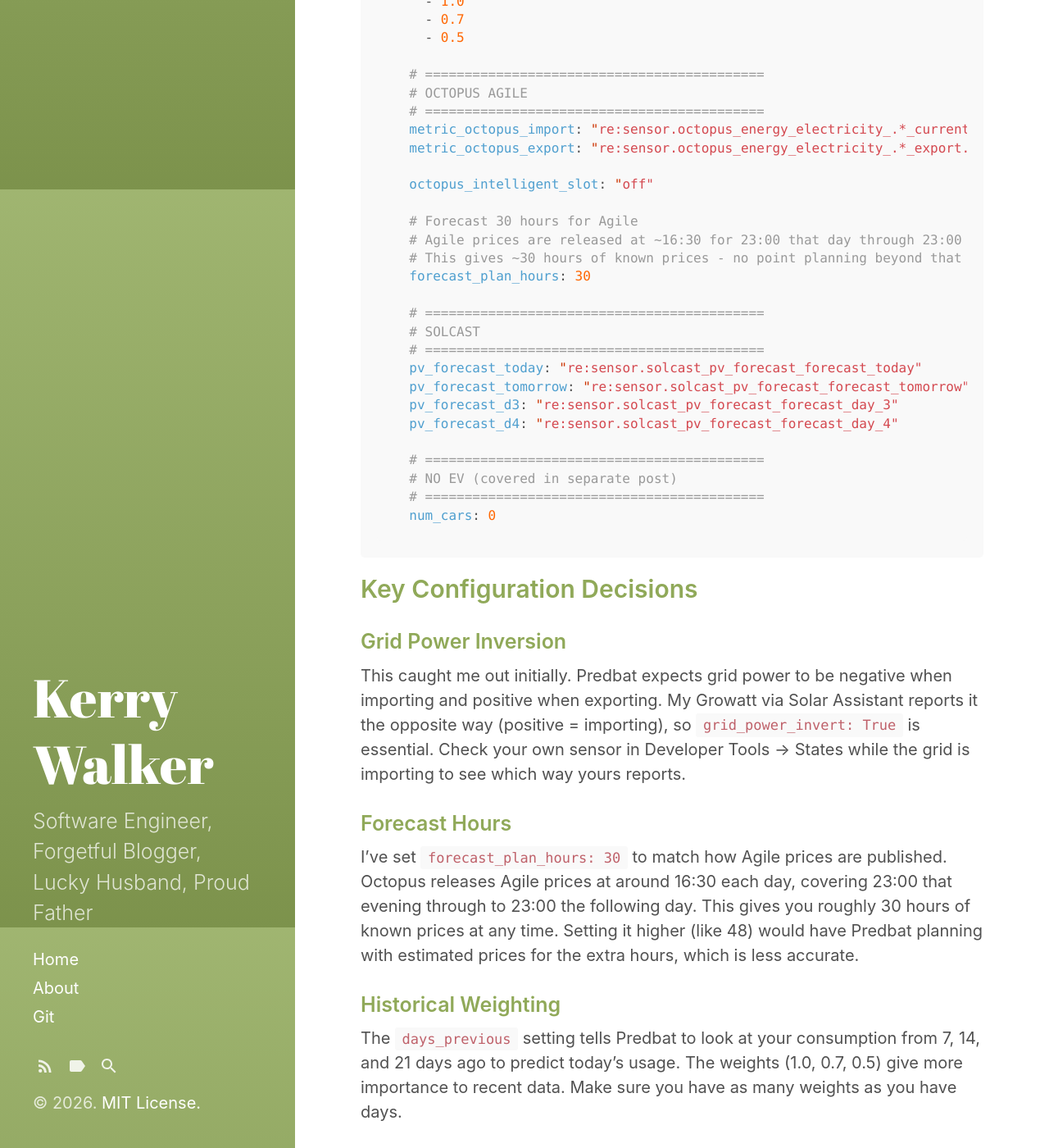
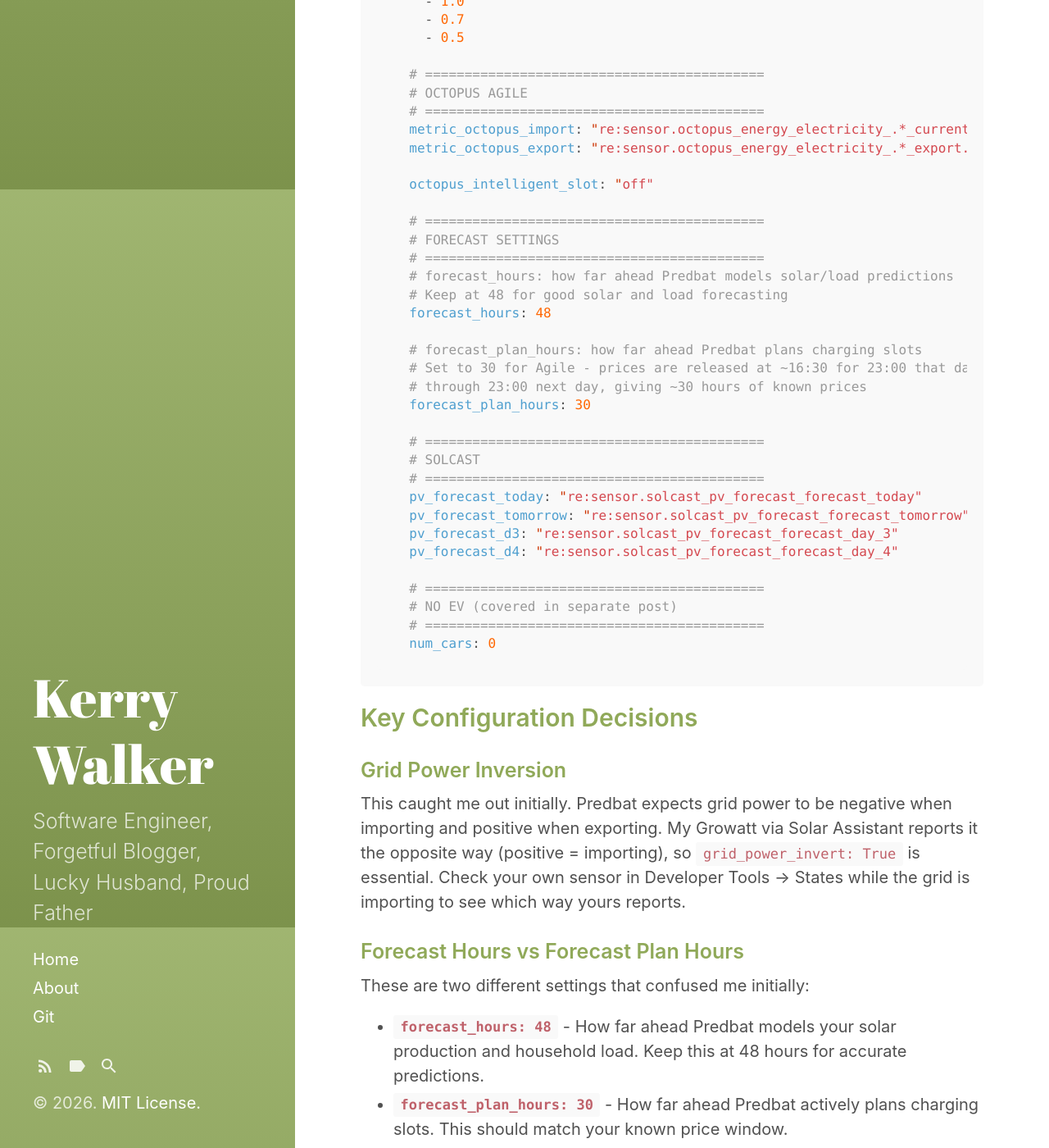
Before and after one commit to KerryWalker/KerryWalker.github.io, a Jekyll site: the page built from _posts/2026-01-22-predbat-solar-assistant-growatt-octopus-agile.md, in a window 1280 px wide and 1400 px high, scrolled down 5169 px. Shown: the whole window at 82% size. Built offline with Jekyll 4.4.1, drawn with Linux system fonts in a browser that asks for light colours; comment, search, counter and statistics services are not loaded; some of the changed text lies outside the part shown.

Commit message:
Update 2026-01-22-predbat-solar-assistant-growatt-octopus-agile.md

```diff
--- a/_posts/2026-01-22-predbat-solar-assistant-growatt-octopus-agile.md
+++ b/_posts/2026-01-22-predbat-solar-assistant-growatt-octopus-agile.md
@@ -215,9 +215,16 @@ pred_bat:
 
   octopus_intelligent_slot: "off"
 
-  # Forecast 30 hours for Agile
-  # Agile prices are released at ~16:30 for 23:00 that day through 23:00 next day
-  # This gives ~30 hours of known prices - no point planning beyond that
+  # ===========================================
+  # FORECAST SETTINGS
+  # ===========================================
+  # forecast_hours: how far ahead Predbat models solar/load predictions
+  # Keep at 48 for good solar and load forecasting
+  forecast_hours: 48
+
+  # forecast_plan_hours: how far ahead Predbat plans charging slots
+  # Set to 30 for Agile - prices are released at ~16:30 for 23:00 that day
+  # through 23:00 next day, giving ~30 hours of known prices
   forecast_plan_hours: 30
 
   # ===========================================
@@ -240,9 +247,14 @@ pred_bat:
 
 This caught me out initially. Predbat expects grid power to be negative when importing and positive when exporting. My Growatt via Solar Assistant reports it the opposite way (positive = importing), so `grid_power_invert: True` is essential. Check your own sensor in Developer Tools → States while the grid is importing to see which way yours reports.
 
-### Forecast Hours
+### Forecast Hours vs Forecast Plan Hours
 
-I've set `forecast_plan_hours: 30` to match how Agile prices are published. Octopus releases Agile prices at around 16:30 each day, covering 23:00 that evening through to 23:00 the following day. This gives you roughly 30 hours of known prices at any time. Setting it higher (like 48) would have Predbat planning with estimated prices for the extra hours, which is less accurate.
+These are two different settings that confused me initially:
+
+- **`forecast_hours: 48`** - How far ahead Predbat models your solar production and household load. Keep this at 48 hours for accurate predictions.
+- **`forecast_plan_hours: 30`** - How far ahead Predbat actively plans charging slots. This should match your known price window.
+
+For Agile, prices are released around 16:30 each day, covering 23:00 that evening through to 23:00 the following day - roughly 30 hours of known prices. Setting `forecast_plan_hours` higher would have Predbat planning with estimated prices, which is less accurate. But you still want the full 48-hour forecast for solar and load modelling.
 
 ### Historical Weighting
 
```
